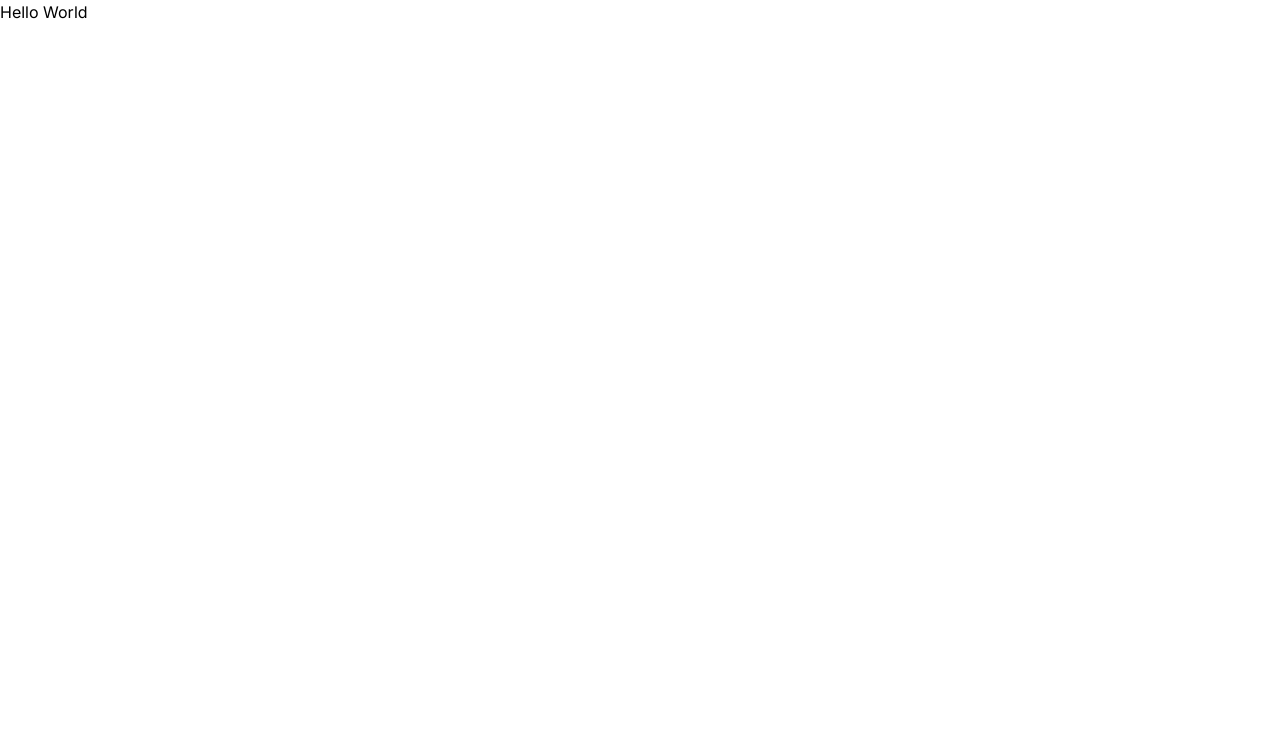
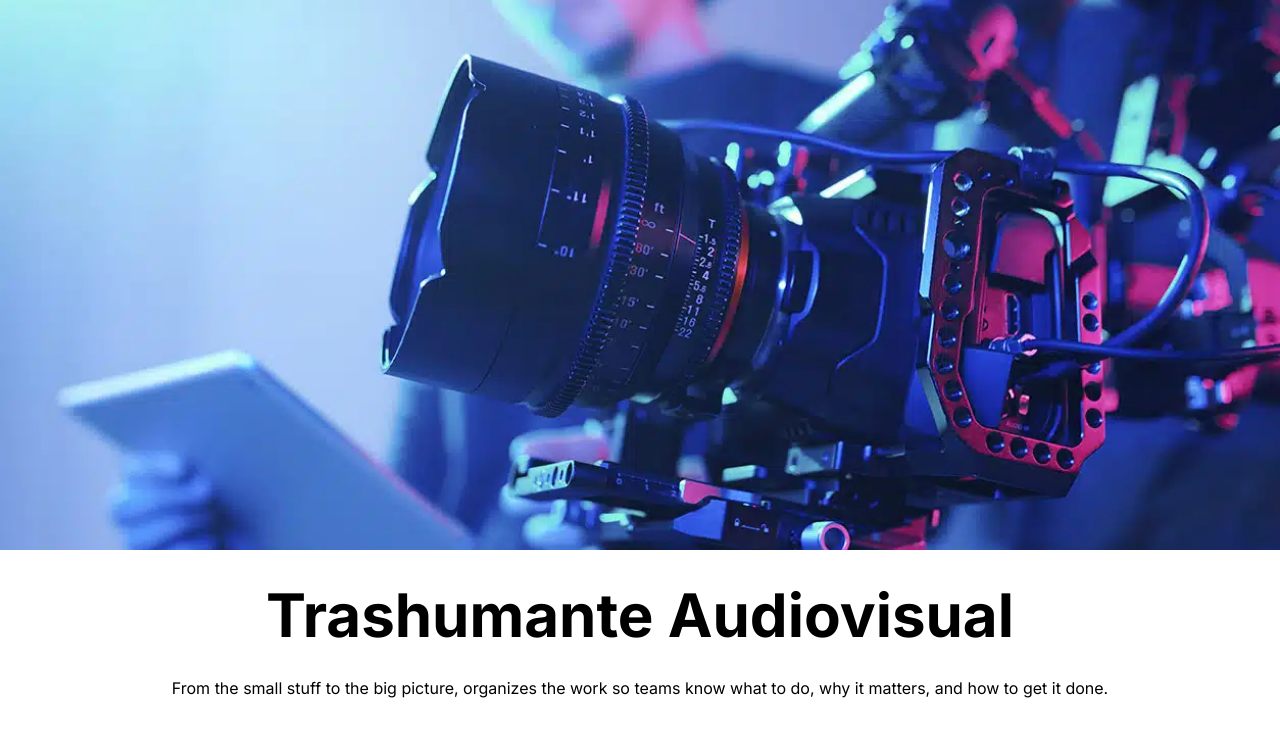
Before and after one commit to CatalinaScheleff/Trashumante-Project, a Next.js app: page / in a window 1280 px wide. Shown: the top 736 px of the page. Built offline with nearby package versions, Linux system fonts and the light colour scheme.

Commit message:
hero1 inicio

```diff
--- a/src/app/page.js
+++ b/src/app/page.js
@@ -1,11 +1,10 @@
-import Image from "next/image";
+import Hero1 from "@/components/Hero1";
 
-export default function Home() {
+
+export default function Inicio() {
   return (
     <main>
-      <h1>
-        Hello World
-      </h1>
+    <Hero1/>
     </main>
   );
 }
--- /dev/null
+++ b/src/components/Hero1.jsx
@@ -0,0 +1,27 @@
+const Hero1 = () => {
+    return (
+        <>
+             <div
+        className="hero h-[550px] bg-cover bg-center"
+        style={{ backgroundImage: `url(/inicio.png)` }}
+      >
+
+      </div>
+      <div className="text-center m-5">
+        <div>
+          <h1 className="text-[60px] font-bold">Trashumante Audiovisual</h1>
+        </div>
+
+        <div className="m-4">
+          <p>
+            From the small stuff to the big picture, organizes the work so teams
+            know what to do, why it matters, and how to get it done.
+          </p>
+
+        </div>
+      </div>
+        </>
+     );
+}
+
+export default Hero1;
```
Also changed, not shown: public/inicio.png (added), src/components/Navbar.jsx (added).
